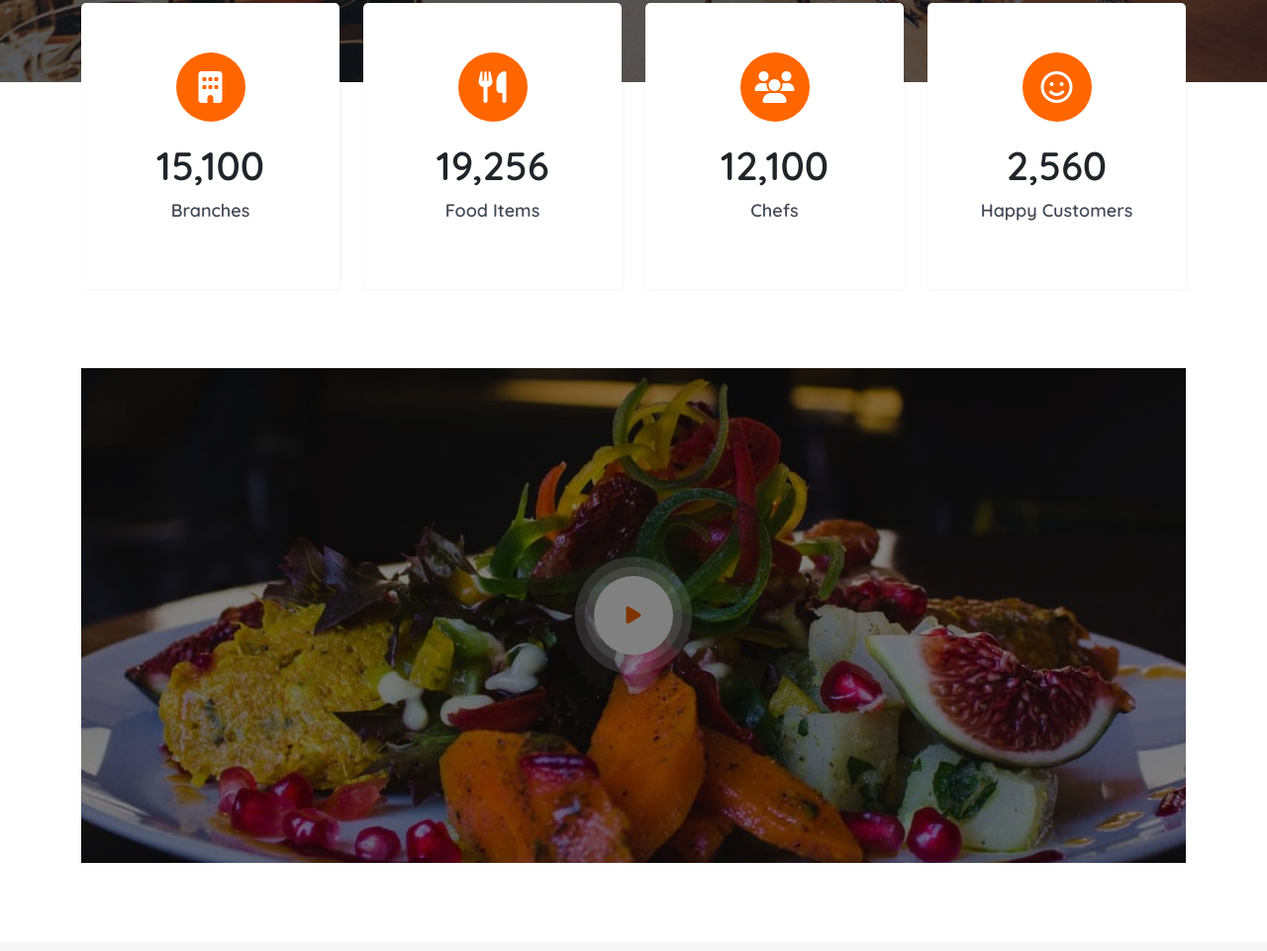
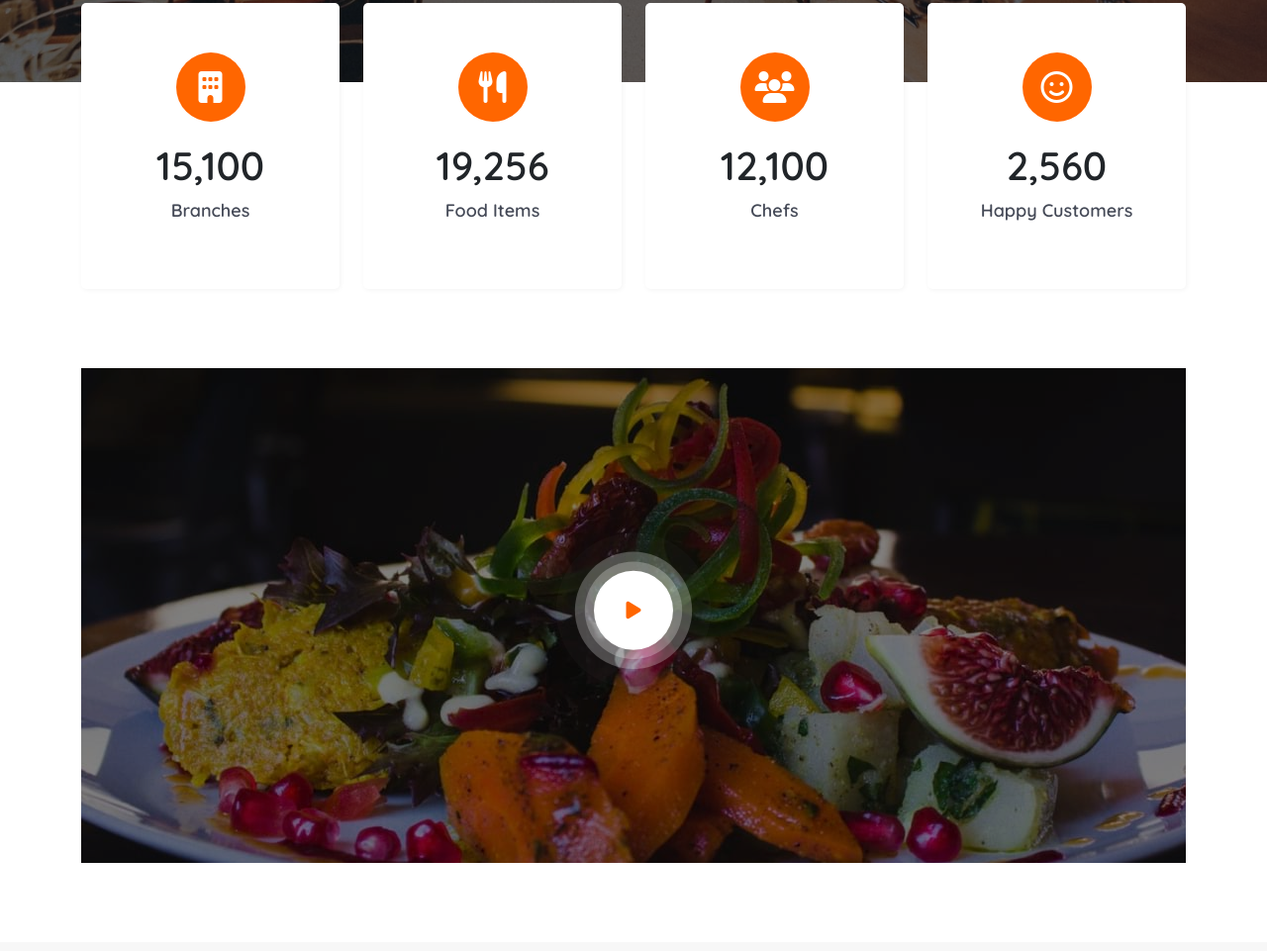
Before and after one commit to zacking0712/Capstone, a plain HTML site: page index.html in a window 1280 px wide. Shown: the part 4019-4980 px from the top of the page at 99% size. Drawn offline with nearby package versions, Linux system fonts and the light colour scheme; a script that the page names is missing.

Commit message:
Hoàn thành bài tập

```diff
--- a/css/index.css
+++ b/css/index.css
@@ -533,6 +533,7 @@ header {
 
 /* Video */
 .video {
+  position: relative;
   padding: 80px 0;
 }
 
@@ -542,10 +543,18 @@ header {
   background-position: center;
   height: 500px;
   position: relative;
-  display: flex;
+  /* display: flex;
   justify-content: center;
-  align-items: center;
+  align-items: center; */
   filter: brightness(50%);
+}
+
+.open-popup-link {
+  position: absolute;
+  z-index: 1;
+  text-align: center;
+  width: 100%;
+  transform: translateY(256%);
 }
 
 .open-popup-link i {
--- a/index.html
+++ b/index.html
@@ -500,12 +500,11 @@
     </section>
 
     <section class="video">
+      <a href="#small-dialog" class="open-popup-link popup-with-zoom-anim">
+        <i class="fa-solid fa-play"></i>
+      </a>
       <div class="container">
         <div class="video_img">
-          <a href="#small-dialog" class="open-popup-link popup-with-zoom-anim">
-            <i class="fa-solid fa-play"></i>
-          </a>
-
           <div id="small-dialog" class="zoom-anim-dialog mfp-hide">
             <iframe
               src="https://player.vimeo.com/video/305185528"
```
